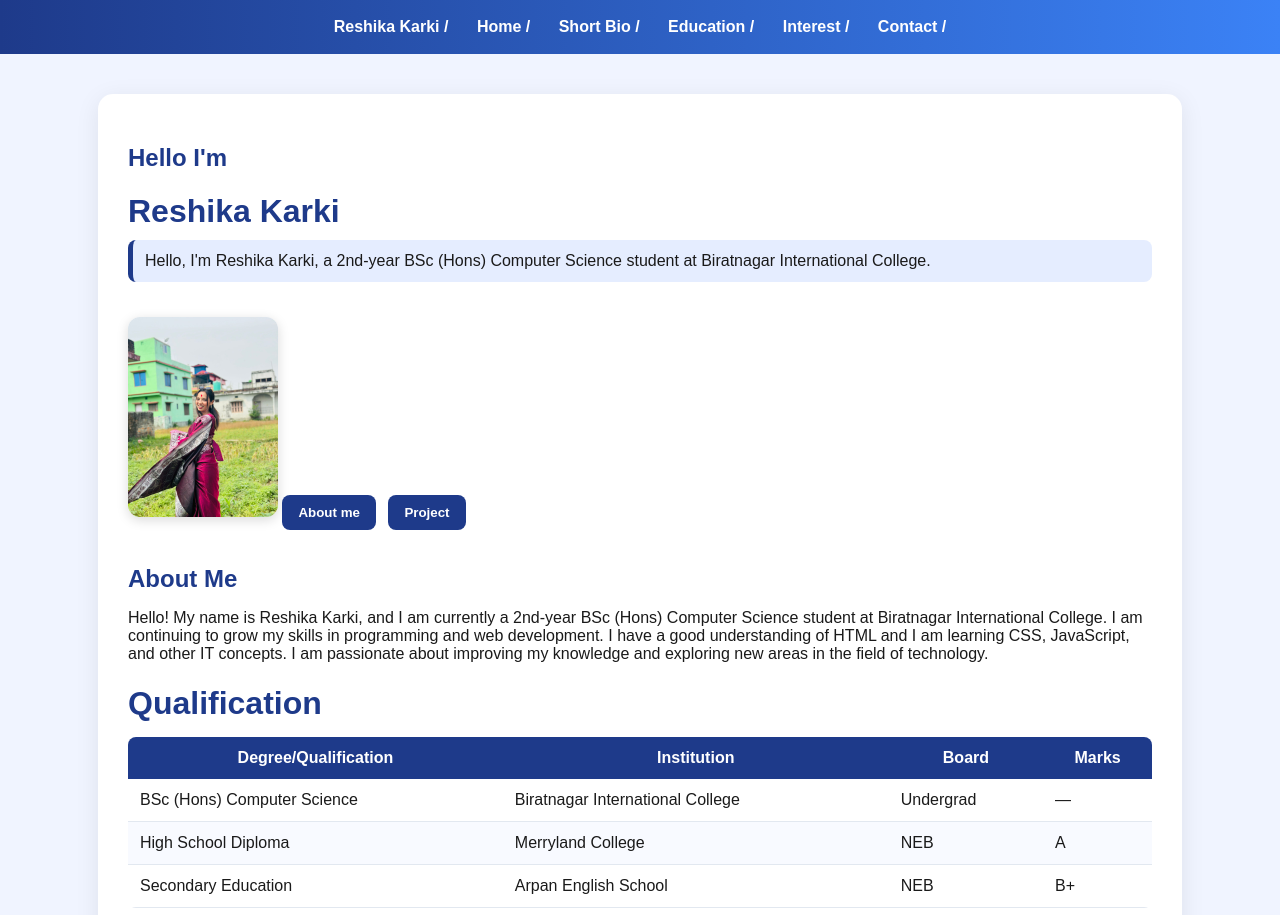
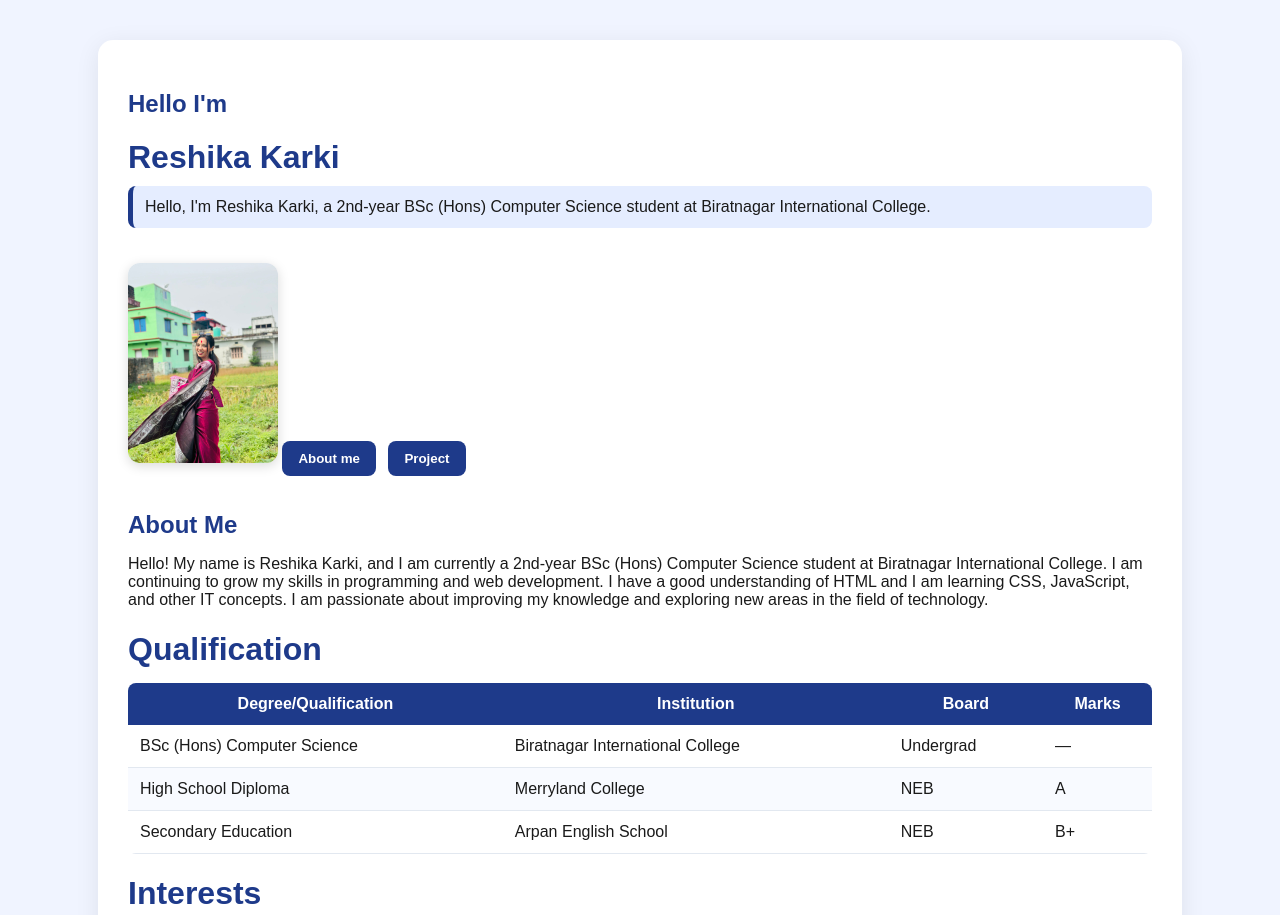
Before and after one commit to Reshika456/Assesment, a plain HTML site: page index.html in a window 1280 px wide. Shown: the top 915 px of the page. Drawn offline with Linux system fonts and the light colour scheme.

Commit message:
changed html

```diff
--- a/index.html
+++ b/index.html
@@ -6,17 +6,6 @@
 </head>
 
 <body>
-
-<header>
-    <nav>
-        <a href="#">Reshika Karki / </a>
-        <a href="#">Home / </a>
-        <a href="#">Short Bio / </a>
-        <a href="#">Education / </a>
-        <a href="#">Interest / </a>
-        <a href="#">Contact / </a>
-    </nav>
-</header>
 
 <main>
     <h2>Hello I'm</h2>
```
